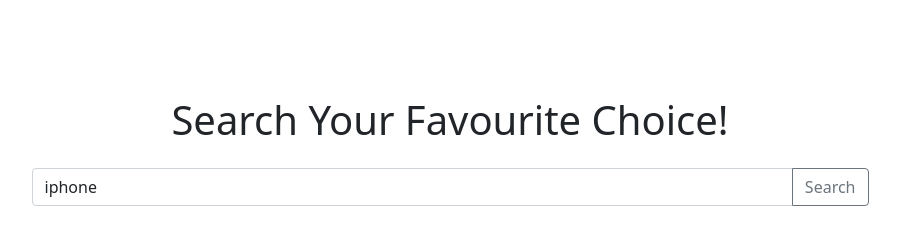
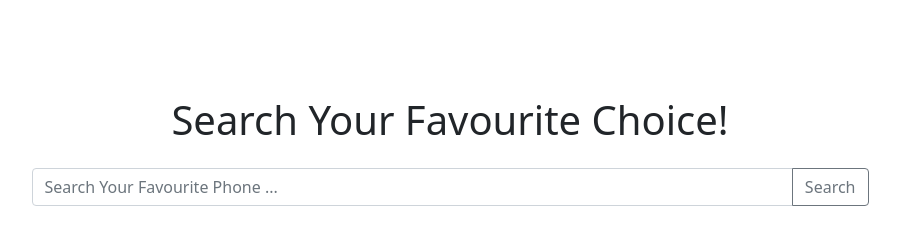
Before and after one commit to Jahid-Hasan-Jony/Phone-hunter, a plain HTML site: page indext.html in a window 1280 px wide. Shown: the whole page, without its empty margins (190-1090 px from the left). Drawn offline with nearby package versions, Linux system fonts and the light colour scheme.

Commit message:
fixed bugs 2

```diff
--- a/indext.html
+++ b/indext.html
@@ -21,8 +21,7 @@
             <h1 class="text-center mb-4">Search Your Favourite Choice!</h1>
             <!-- Search box div -->
             <div class="input-group mb-3 mx-auto w-75">
-                <input id="search-input" type="text" class="form-control" placeholder="Search Your Favourite Phone ..."
-                    value="iphone">
+                <input id="search-input" type="text" class="form-control" placeholder="Search Your Favourite Phone ...">
                 <!-- search Button -->
                 <button class="btn btn-outline-secondary" type="button" id="search-button"
                     onclick="searchPhone()">Search</button>
```
